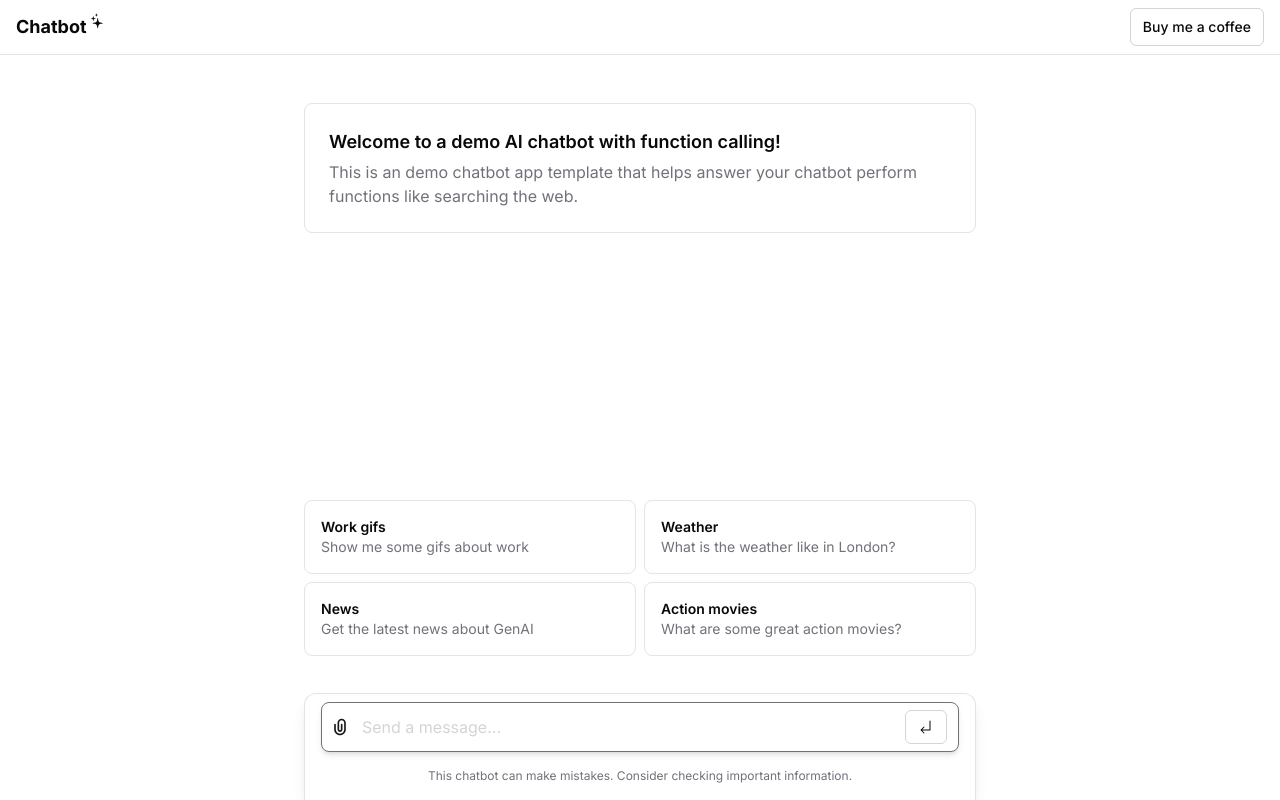
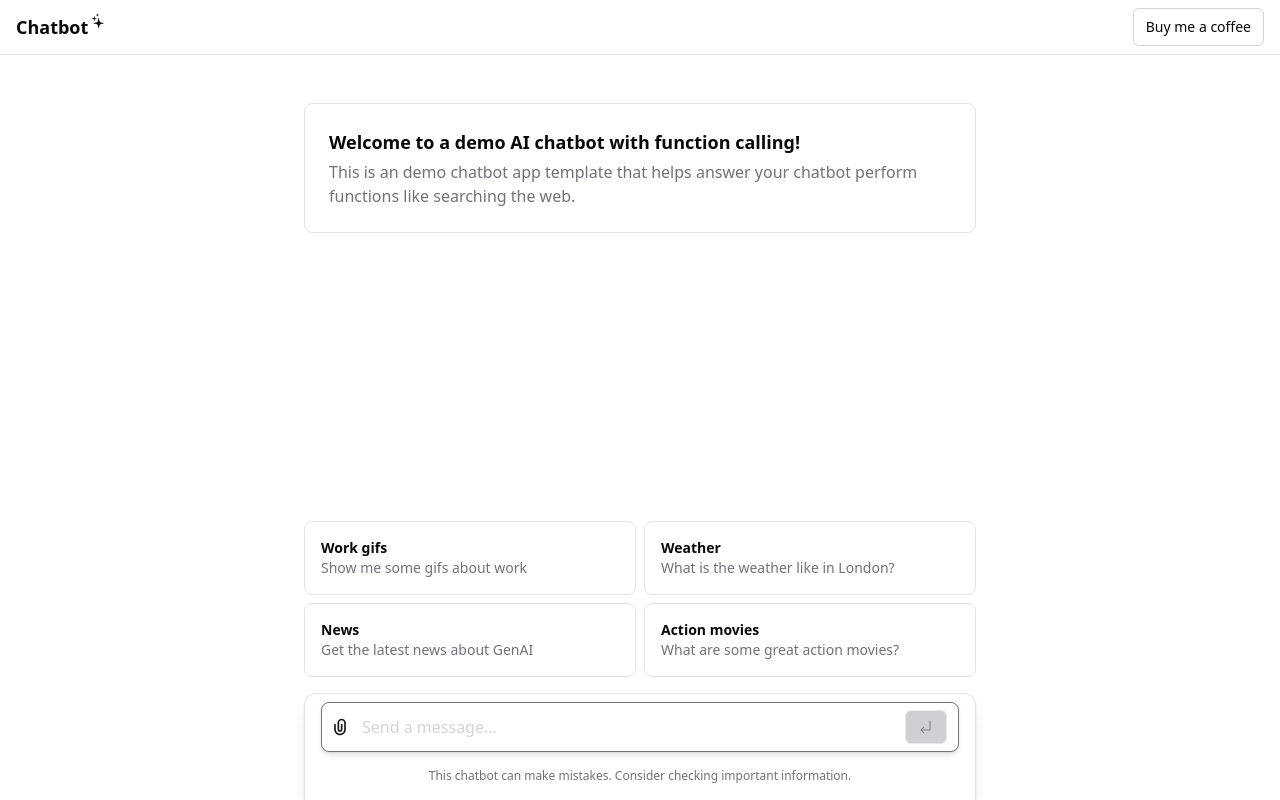
Before and after one commit to aranbruce/ai-chatbot, a Next.js app: page / in a window 1280 px wide. Built offline with nearby package versions, Linux system fonts and the light colour scheme.

Commit message:
layout improvements

```diff
--- a/app/components/chat.tsx
+++ b/app/components/chat.tsx
@@ -148,8 +148,10 @@ export default function Chat() {
   };
 
   return (
-    <div ref={messagesContainerRef} className="bg-white dark:bg-zinc-950 flex flex-col justify-start grow items-center w-full h-full pt-12 pb-32 mx-auto stretch px-5 overflow-scroll">
-      <div className="flex flex-col min-h-full max-w-2xl gap-y-10 w-full mx-auto stretch">
+    // <div ref={messagesContainerRef} className="bg-white dark:bg-zinc-950 flex flex-col justify-start grow items-center w-full h-full pt-12 pb-32 mx-auto stretch px-5 overflow-scroll">
+    <div className="bg-white dark:bg-zinc-950 flex flex-col justify-start grow items-center w-full min-h-1  mx-auto stretch">
+      <div ref={messagesContainerRef} className="flex flex-col h-full w-full overflow-y-scroll px-5">
+        <div className="flex flex-col max-w-2xl gap-y-10 w-full h-full pt-12 mx-auto stretch break-words">
           {messages.filter(message => message.role === 'user' || message.role === 'assistant').length === 0 ? (
             <EmptyScreen handleExampleClick={handleExampleClick}/>
           ) : (
@@ -157,6 +159,7 @@ export default function Chat() {
               <MessageCard key={message.id} id={message.id} role={message.role} content={message.content}/>
             ))
           )}
+        </div>
       </div>
       <PromptForm
         input={input}
--- a/app/components/message-card.tsx
+++ b/app/components/message-card.tsx
@@ -12,7 +12,7 @@ const Message = ({id, role, content}:MessageProps) => {
   return (
     role === "system" ? null :
       (
-        <div key={id} className="messages whitespace-pre-wrap flex flex-row gap-3 items-start last:pb-52">
+        <div key={id} className="messages whitespace-pre-wrap flex flex-row gap-3 items-start last:pb-28">
           <div className="flex flex-row gap-4 items-center">
             <div className="flex h-7 w-7 shrink-0 select-none items-center justify-center rounded-md text-zinc-950 dark:text-zinc-50 bg-white dark:bg-zinc-800 border border-zinc-200 dark:border-zinc-800 shadow-sm">
               {role === "user" ? (
--- a/app/components/prompt-form.tsx
+++ b/app/components/prompt-form.tsx
@@ -37,14 +37,14 @@ const PromptForm = ({input, isLoading, scrollUser, handleInputChange, handleSubm
   }
 
   return (
-    <div className="fixed inset-x-0 bottom-0 w-full flex flex-col justify-center items-center">
+    <div className="relative w-full flex flex-col justify-center items-center">
       {!scrollUser &&
-          <div className="relative inset-x-0 top-[-8px] w-full flex justify-center">
-            <Button rounded onClick={() => {handleScrollToBottom()}} ariaLabel={"Scroll to bottom"}>
-            <svg width="16" height="16" viewBox="0 0 24 24" fill="none"><path d="M17 13L12 18L7 13M12 6L12 17" stroke="currentColor" strokeWidth="2" strokeLinecap="round" strokeLinejoin="round"></path></svg>
-            </Button>
-          </div>
-        }
+        <div className="absolute inset-x-0 top-[-54px] w-full flex justify-center">
+          <Button rounded onClick={() => {handleScrollToBottom()}} ariaLabel={"Scroll to bottom"}>
+          <svg width="16" height="16" viewBox="0 0 24 24" fill="none"><path d="M17 13L12 18L7 13M12 6L12 17" stroke="currentColor" strokeWidth="2" strokeLinecap="round" strokeLinejoin="round"></path></svg>
+          </Button>
+        </div>
+      }
       <div className="md:mx-5 md:max-w-2xl px-4 w-full space-y-4 pb-4 pt-2 shadow-lg md:rounded-t-xl md:border border-t md:border-b-0 border-zinc-200 dark:border-zinc-800 bg-white dark:bg-zinc-950">
         <form ref={formRef} onSubmit={handleFormSubmit} className="relative">
           <div className="flex flex-col relative max-h-60 w-full grow  rounded-lg bg-white dark:bg-zinc-900 border border-zinc-200 dark:border-zinc-700 focus-within:border-zinc-500 focus-within:dark:border-zinc-400 focus-within:shadow-md transition">
@@ -63,7 +63,7 @@ const PromptForm = ({input, isLoading, scrollUser, handleInputChange, handleSubm
             />
           </div>
           <div className="absolute bottom-2 right-3">
-            <Button disabled={isLoading} ariaLabel='Send message'>
+            <Button disabled={isLoading || input.length === 0 || fileIsLoading} ariaLabel='Send message'>
             {isLoading ? (
                 <div className="animate-spin rounded-full h-4 w-4 border-t-2 border-zinc-950 dark:border-zinc-100"></div>
               ) : (
--- a/app/layout.tsx
+++ b/app/layout.tsx
@@ -19,7 +19,7 @@ export default function RootLayout({
 }) {
   return (
     <html lang="en">
-      <body className={inter.className}>
+      <body className={inter.className + "bg-white dark:bg-zinc-950 flex h-svh"}>
         <Providers>
           <Header />
           {children}
```
Lines whose indentation alone changed are shown as unchanged.
